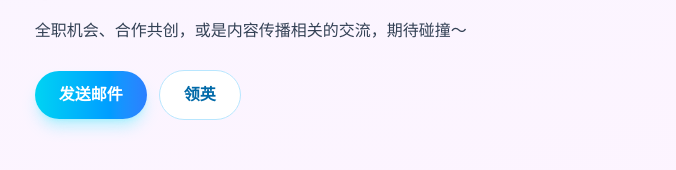
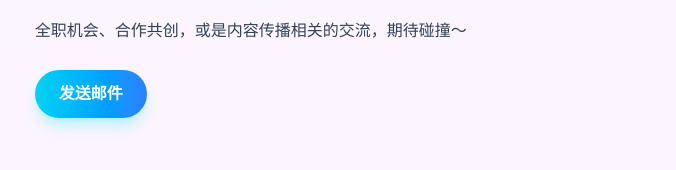
Before and after one commit to QiqiMi09/qiqimi_profile, a Next.js app: page / in a window 1280 px wide. Shown: the part 3956-4126 px from the top of the page, without its empty margins (530-1206 px from the left). Built offline with nearby package versions, Linux system fonts and the light colour scheme.

Commit message:
hide LinkedIn button

```diff
--- a/src/components/ContactSection.tsx
+++ b/src/components/ContactSection.tsx
@@ -12,14 +12,6 @@ export function ContactSection() {
         >
           发送邮件
         </a>
-        <a
-          href="https://www.linkedin.com/in/qiqi-mi-043259167/"
-          target="_blank"
-          rel="noopener noreferrer"
-          className="inline-flex items-center rounded-full border border-sky-200 bg-white px-6 py-3 font-semibold text-sky-700 transition hover:border-sky-300 hover:bg-sky-50"
-        >
-          领英
-        </a>
       </div>
     </section>
   );
```
